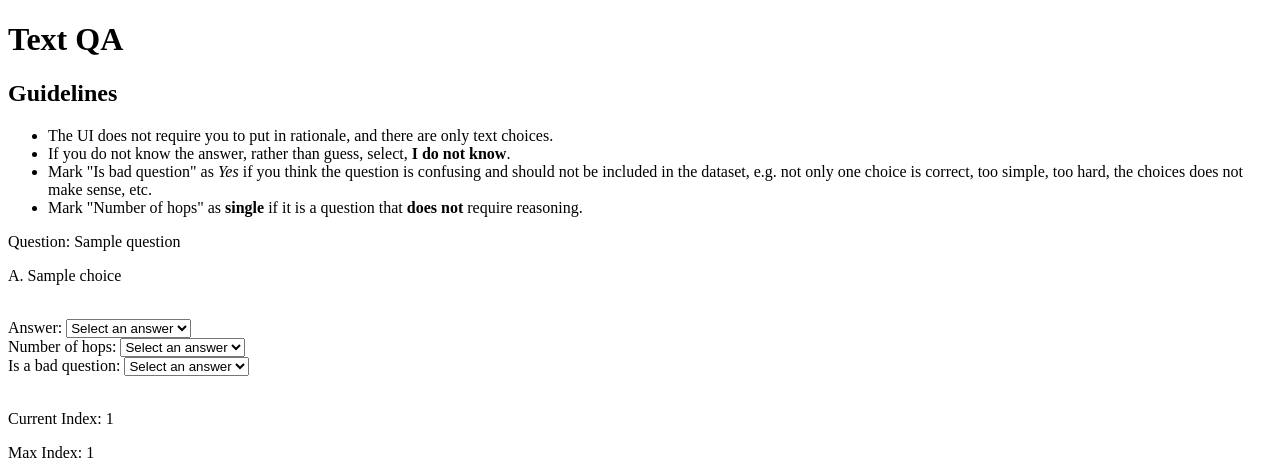
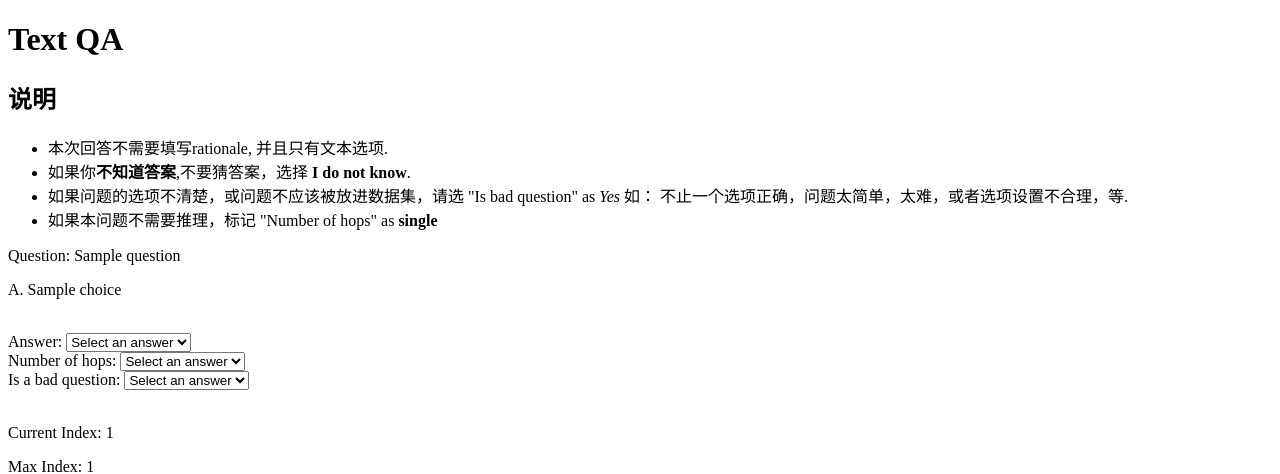
Before and after one commit to lyan62/FoodieQA, a Flask app: template val-ui/templates/text-qa-index.html in a window 1280 px wide. Shown: the top 474 px of the page. Run offline with Flask 3, Linux system fonts and the light colour scheme; the template is opened without the code that fills it: most values are stand-ins (such as "Sample title", 1, 10 or a date in 2020); parts of the project's set-up code (start-up, migrations or seed data) failed here and were passed over.

Commit message:
udpate config

```diff
--- a/val-ui/templates/text-qa-index.html
+++ b/val-ui/templates/text-qa-index.html
@@ -21,7 +21,7 @@
 </head>
 <body>
     <h1>Text QA</h1>
-    <div class="guideline-block"> <h2>Guidelines</h2> <div class="guideline-content"> <ul> <li>The UI does not require you to put in rationale, and there are only text choices.</li> <li>If you do not know the answer, rather than guess, select, <strong>I do not know</strong>.</li> <li>Mark "Is bad question" as <em>Yes</em> if you think the question is confusing and should not be included in the dataset, e.g. not only one choice is correct, too simple, too hard, the choices does not make sense, etc.</li> <li>Mark "Number of hops" as <strong>single</strong> if it is a question that <strong>does not</strong> require reasoning.</li> </ul> </div> </div>
+    <div class="guideline-block"> <h2>说明</h2> <div class="guideline-content"> <ul> <li>本次回答不需要填写rationale, 并且只有文本选项.</li> <li>如果你<strong>不知道答案</strong>,不要猜答案，选择 <strong>I do not know</strong>.</li> <li>如果问题的选项不清楚，或问题不应该被放进数据集，请选 "Is bad question" as <em>Yes</em> 如： 不止一个选项正确，问题太简单，太难，或者选项设置不合理，等.</li> <li>如果本问题不需要推理，标记 "Number of hops" as <strong>single</strong> </li> </ul> </div> </div>
 
     <form id="input-form" method="POST">
         <p>Question: {{ question }}</p>
--- a/val-ui/text_qa_config.yaml
+++ b/val-ui/text_qa_config.yaml
@@ -1,7 +1,7 @@
 
 # if food_category_file is ["0", "1", xxx]
 
-vqa_file: "text-food-qa"
+vqa_file: "text-qa-sampled-splitted"
 img_folder: "/Users/wli/projects/foodie-dataset/data-collection"
 food_categories: ["0"] # list
 save_folder: "text-qa-val" # folder under img_folder
```
